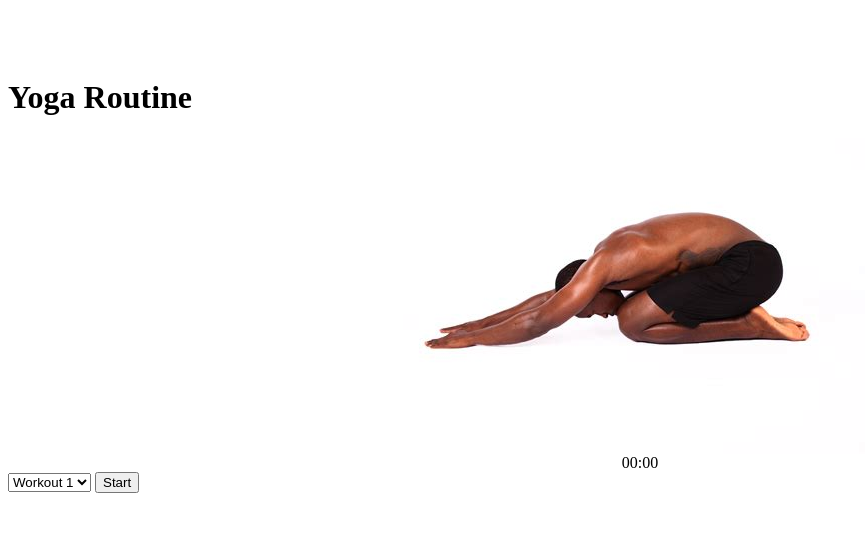
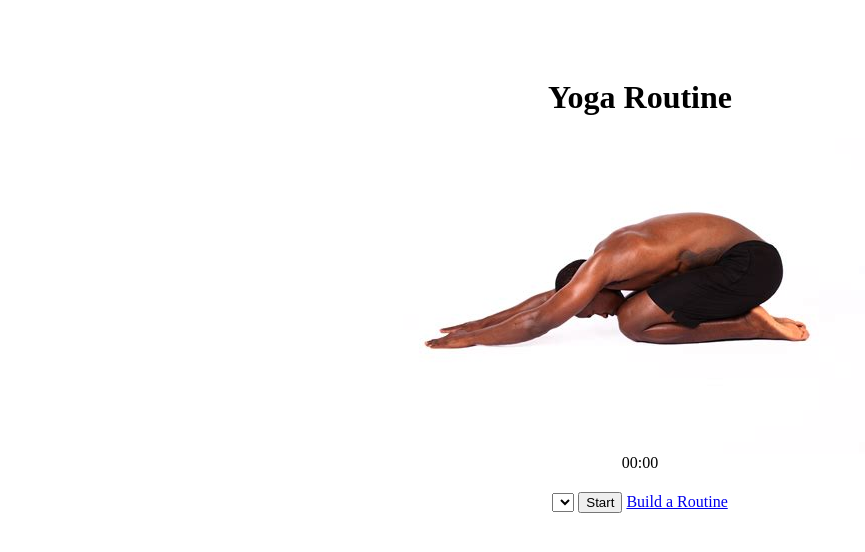
Before and after one commit to aldrshan/yoga, a Flask app: template Yoga/templates/index.html in a window 1280 px wide. Shown: the top 552 px of the page, without its empty margins (0-865 px from the left). Run offline with Flask 2, Linux system fonts and the light colour scheme; the template is opened without the code that fills it, so the values that code supplies are empty.

Commit message:
Open ai addition. Not currently working

```diff
--- a/Yoga/templates/index.html
+++ b/Yoga/templates/index.html
@@ -7,8 +7,21 @@
     <link rel="icon" href="{{ url_for('static', filename='favicon-32x32.png') }}" type="image/png" sizes="32x32">
     <link rel="stylesheet" href="{{ url_for('static', filename='content/site.css') }}">
     <script src="{{ url_for('static', filename='scripts/scripts.js') }}" defer></script>
+    <style>
+        .centered-container {
+            text-align: center;
+            margin: auto;
+        }
+
+        .button-group {
+            display: inline-block;
+            margin-top: 20px;
+        }
+    </style>
 </head>
+
 <body>
+    <div class="centered-container">
         <h1 id="pose-title">Yoga Routine</h1>
         <div class="yoga-container">
             <img id="yoga-image" class="responsive-image" src="{{ url_for('static', filename='img/childs_pose.jpg') }}" alt="Child's Pose" />
@@ -16,16 +29,14 @@
                 <span id="time">00:00</span>
             </div>
         </div>
+        <div class="button-group">
             <select id="workout-select">
-        <option value="workout1">Workout 1</option>
-        <option value="workout2">Workout 2</option>
-        <option value="workout3">Workout 3</option>
-        <option value="workout4">Workout 4</option>
-        <option value="workout5">Workout 5</option>
-        <option value="workout6">Workout 6</option>
-        <option value="workout7">Workout 7</option>
-        <!-- Add more workouts as needed and update scripts.js -->
+                <!-- ... options ... -->
             </select>
             <button id="start-button">Start</button>
+            <!-- Build a Routine Button -->
+            <a href="{{ url_for('yoga_builder') }}" class="btn btn-secondary">Build a Routine</a>
+        </div>
+    </div>
 </body>
 </html>
--- a/Yoga/templates/layout.html
+++ b/Yoga/templates/layout.html
@@ -25,6 +25,7 @@
                     <li><a href="{{ url_for('home') }}">Home</a></li>
                     <li><a href="{{ url_for('about') }}">About</a></li>
                     <li><a href="{{ url_for('contact') }}">Contact</a></li>
+                    <li><a href="{{ url_for('yoga_builder') }}">Yoga Builder</a></li>
                 </ul>
             </div>
         </div>
--- a/yogatastic/src/yogatastic/app.py
+++ b/yogatastic/src/yogatastic/app.py
@@ -4,6 +4,24 @@
 import threading
 import time
 import queue
+from flask import Flask, render_template, request
+import openai
+
+app = Flask(__name__)
+
+@app.route('/yoga_builder', methods=['GET', 'POST'])
+def yoga_builder():
+    routine = ""
+    if request.method == 'POST':
+        user_input = request.form['user_input']
+        response = openai.Completion.create(
+            engine="text-davinci-004",
+            prompt=f"Create a yoga routine based on the following preferences: {user_input}",
+            max_tokens=150
+        )
+        routine = response.choices[0].text.strip()
+
+    return render_template('yoga_builder.html', routine=routine)
 
 class YogaTastic(toga.App):
 
```
Also changed, not shown: Yoga/templates/yoga_builder.html (added, +26 -0 lines), 1 other file. Lines whose indentation alone changed are shown as unchanged.
